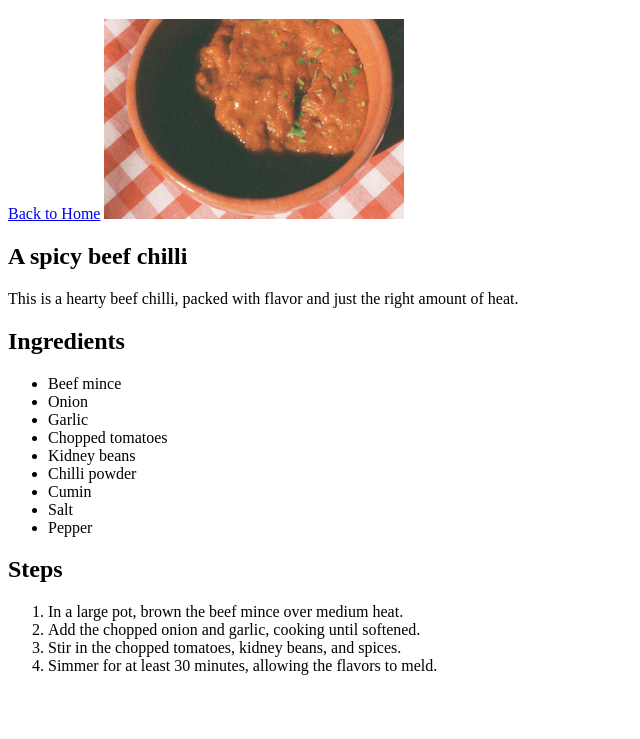
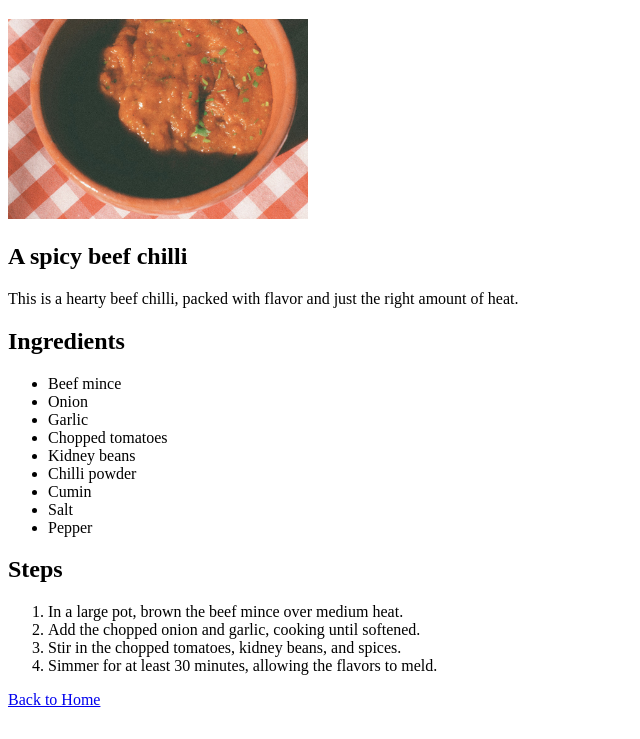
Before and after one commit to raspberrycoulis/odin-recipes, a plain HTML site: page recipes/beef-chilli.html in a window 1280 px wide. Shown: the part 61-800 px from the top of the page, without its empty margins (0-640 px from the left). Drawn offline with Linux system fonts and the light colour scheme.

Commit message:
Fixed 'Back Home' link

```diff
--- a/recipes/beef-chilli.html
+++ b/recipes/beef-chilli.html
@@ -7,7 +7,6 @@
 </head>
 <body>
     <h1>Beef Chilli Recipe</h1>
-    <a href="../index.html">Back to Home</a>
     <img src="beef-chilli.jpg" alt="Delicious Beef Chilli" style="width:300px;height:auto;">
     <h2>A spicy beef chilli</h2>
     <p>This is a hearty beef chilli, packed with flavor and just the right amount of heat.</p>
@@ -30,5 +29,6 @@
         <li>Stir in the chopped tomatoes, kidney beans, and spices.</li>
         <li>Simmer for at least 30 minutes, allowing the flavors to meld.</li>
     </ol>
+    <p><a href="../index.html">Back to Home</a></p>
 </body>
 </html>
```
Also changed, not shown: recipes/pesto-pasta.html (+1 -1 lines), recipes/pizza.html (+1 -1 lines).
